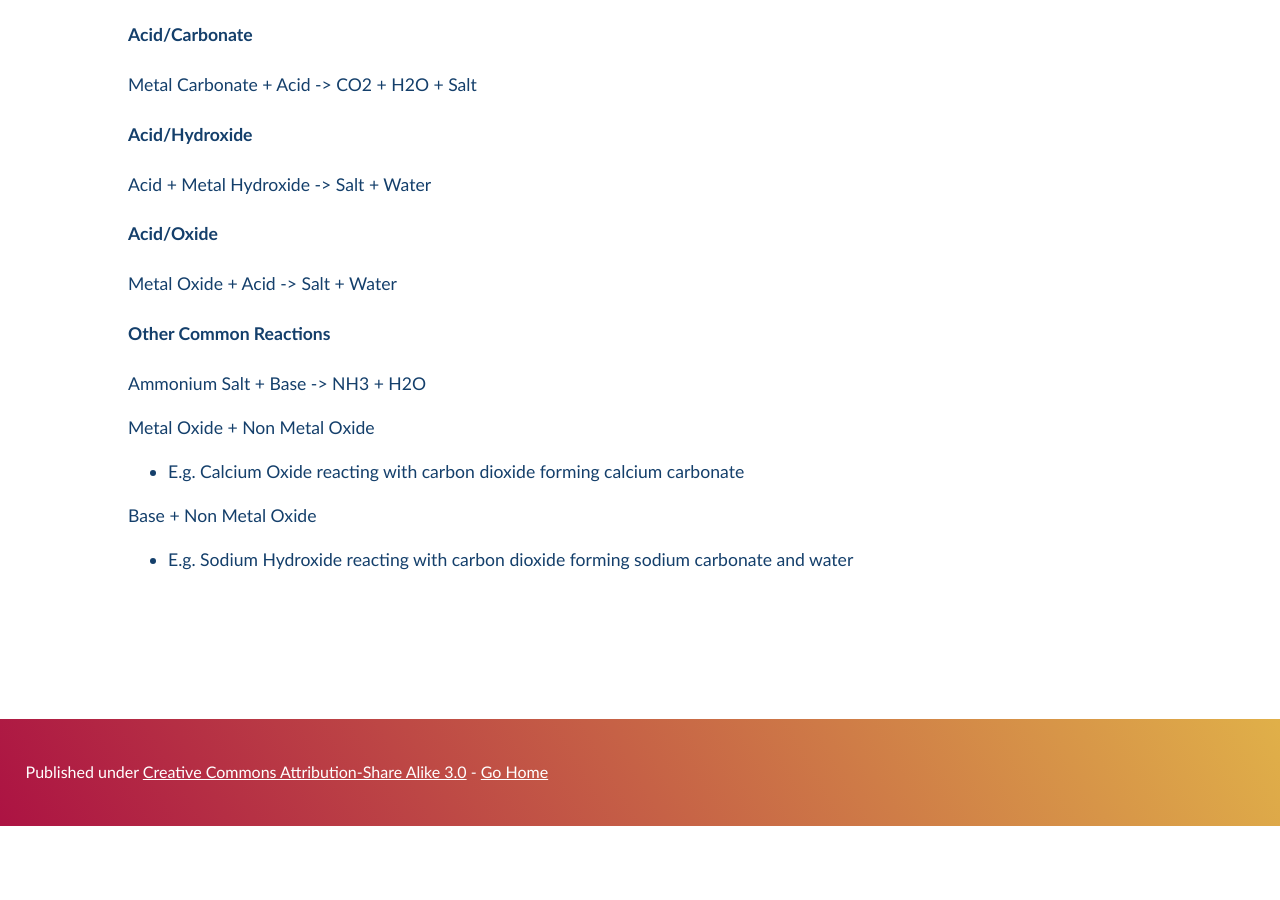
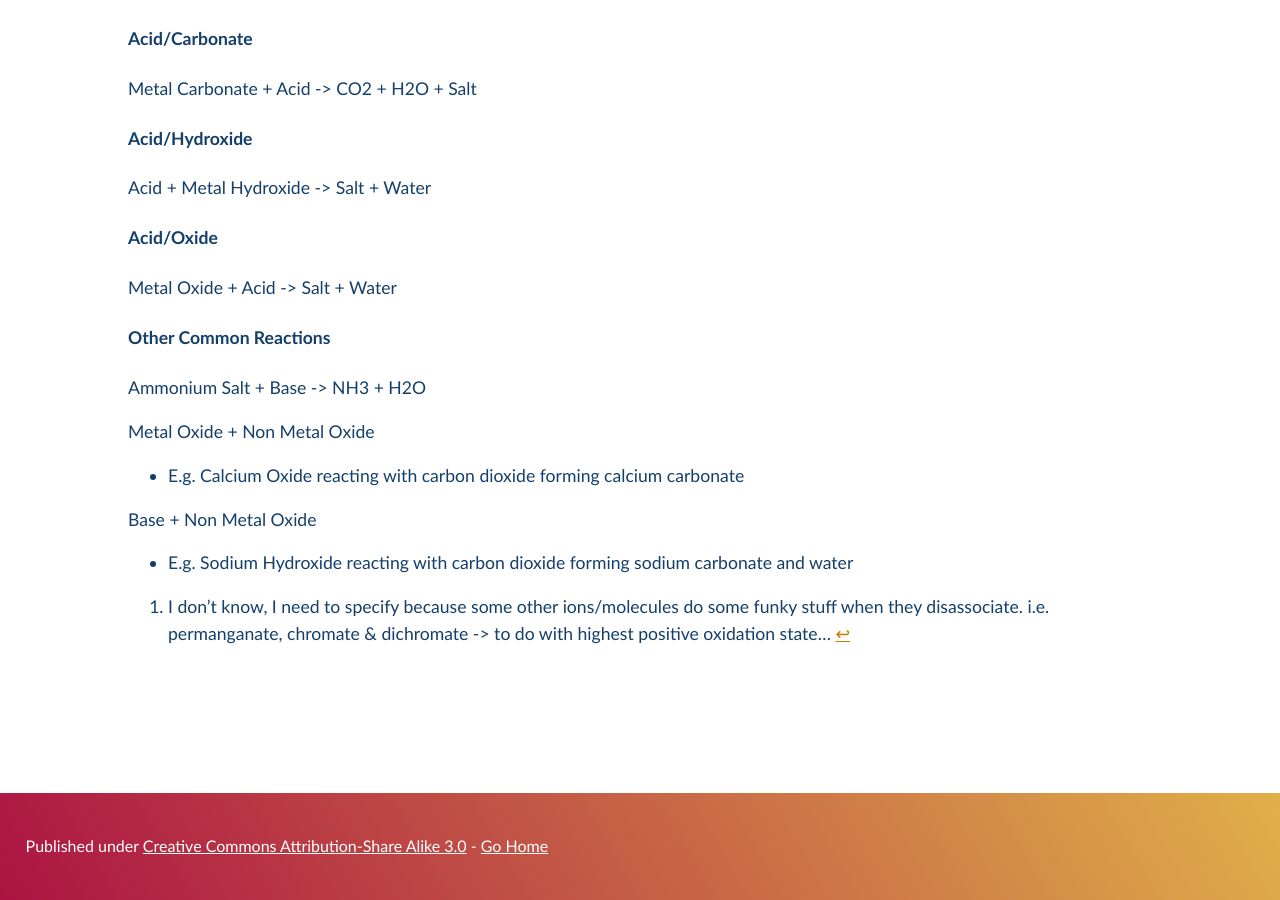
Before and after one commit to Pi-thagoras/the-chicken-pen, a Jekyll site: the page built from Acids-and-Bases.md, in a window 1280 px wide and 900 px high, scrolled down 2217 px. Built offline with Jekyll 4.4.1, drawn with Linux system fonts in a browser that asks for light colours; before the commit the page ends 3043 px from its top, so only the background shows below that; some of the changed lines change nothing that is shown; some of the changed text lies outside the part shown.

Commit message:
vault backup: 2023-07-27 19:21:03

```diff
--- a/Acids-and-Bases.md
+++ b/Acids-and-Bases.md
@@ -28,9 +28,9 @@
 
 **Hydroiodic Acid** - HI
 
-**Chloric Acid** - HClO3
+**Chloric Acid** - HClO3 (The chloric ion has a -1 charge)
 
-**Perchloric Acid** - HClO4
+**Perchloric Acid** - HClO4 (The perchloric ion has a -1 charge) [^1]
 
 
 - **Chloric acid** - chloride salts manufacturing, match production, explosives production
@@ -102,3 +102,6 @@
 
 Base + Non Metal Oxide
 - E.g. Sodium Hydroxide reacting with carbon dioxide forming sodium carbonate and water
+
+
+[^1]: I don't know, I need to specify because some other ions/molecules do some funky stuff when they disassociate. i.e. permanganate, chromate & dichromate -> to do with highest positive oxidation state...
```
